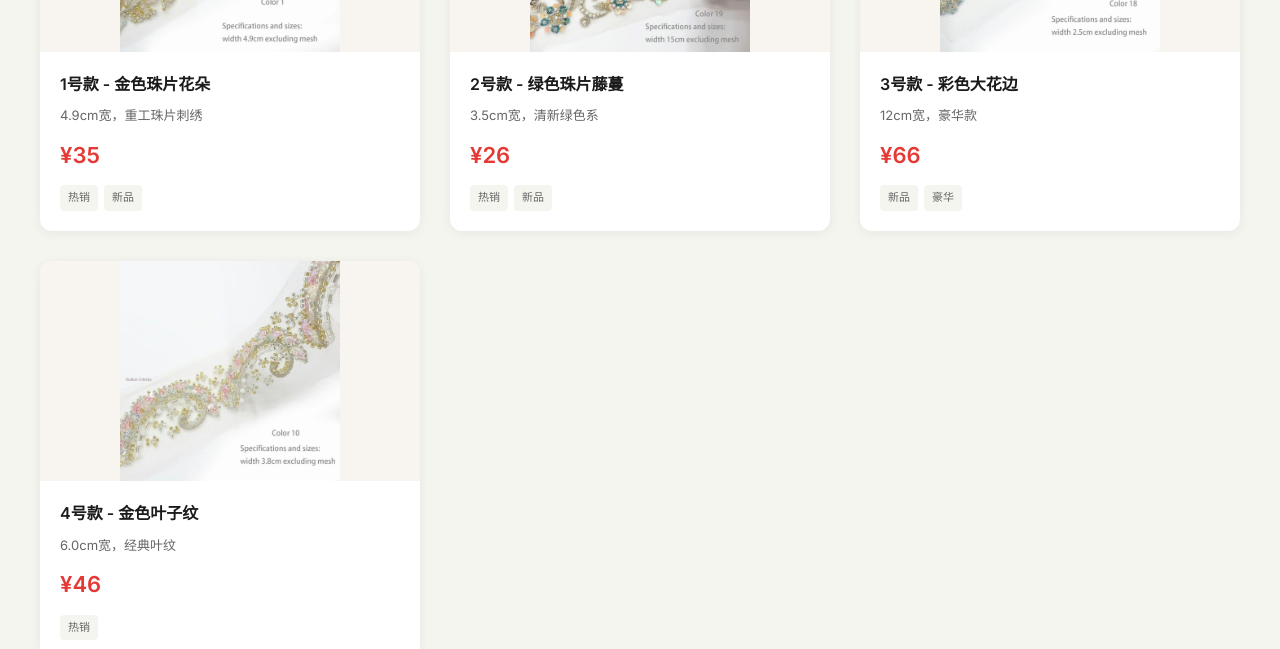
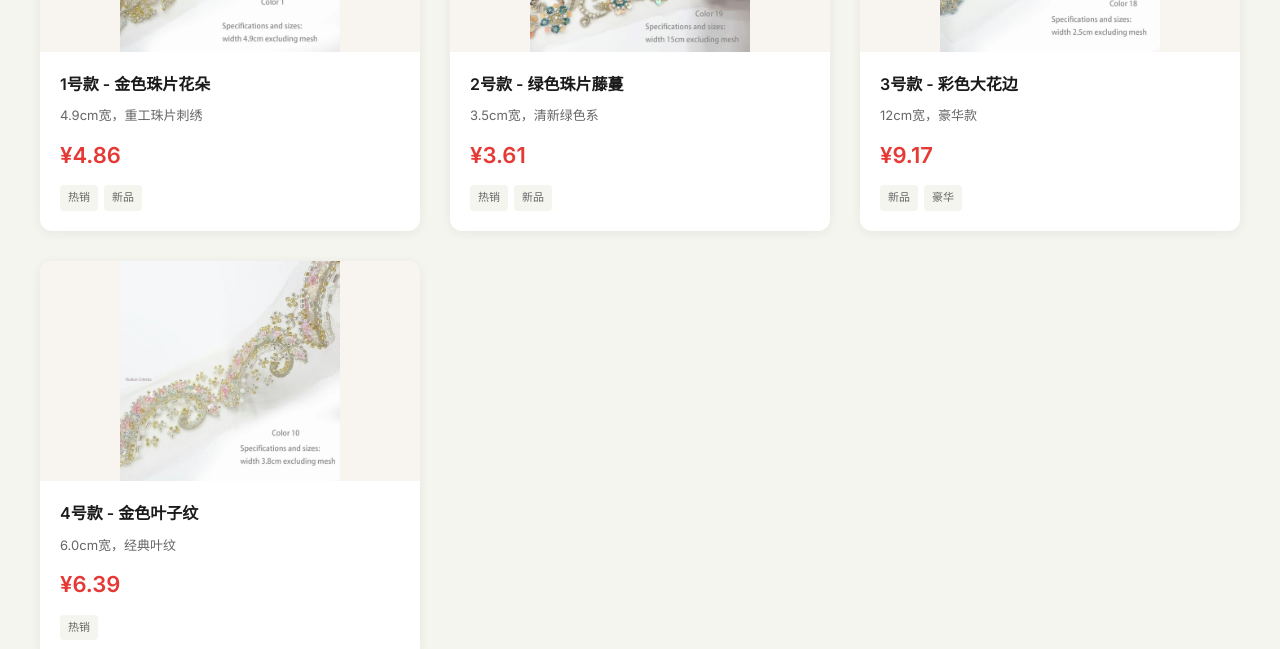
Before and after one commit to HLLL1979/hualunluolan-shop, a website: page index.html in a window 1280 px wide. Shown: the part 880-1529 px from the top of the page. Drawn offline with Linux system fonts and the light colour scheme.

Commit message:
feat: convert prices from RMB to USD (rate 7.2)

```diff
--- a/index.html
+++ b/index.html
@@ -1595,27 +1595,27 @@
     <script>
         // 商品数据
         const products = [
-            { id: 1, name: '1号款 - 金色珠片花朵', nameEn: 'No.1 - Gold Sequin Flowers', desc: '4.9cm宽，重工珠片刺绣', descEn: '4.9cm width, heavy beaded embroidery', price: 35, priceUnit: 'RMB/码', moq: '1码起批', image: 'images/product_1.jpg', tags: ['热销', '新品'], category: 'beaded', link1688: 'https://detail.1688.com/offer/927044631900.html' },
-            { id: 2, name: '2号款 - 绿色珠片藤蔓', nameEn: 'No.2 - Green Sequin Vine', desc: '3.5cm宽，清新绿色系', descEn: '3.5cm width, fresh green', price: 26, priceUnit: 'RMB/码', moq: '1码起批', image: 'images/product_2.jpg', tags: ['热销', '新品'], category: 'beaded', link1688: 'https://detail.1688.com/offer/927044631900.html' },
-            { id: 3, name: '3号款 - 彩色大花边', nameEn: 'No.3 - Colorful Large Lace', desc: '12cm宽，豪华款', descEn: '12cm width, luxury style', price: 66, priceUnit: 'RMB/码', moq: '1码起批', image: 'images/product_3.jpg', tags: ['新品', '豪华'], category: 'beaded', link1688: 'https://detail.1688.com/offer/927044631900.html' },
-            { id: 4, name: '4号款 - 金色叶子纹', nameEn: 'No.4 - Gold Leaf Pattern', desc: '6.0cm宽，经典叶纹', descEn: '6.0cm width, classic leaf', price: 46, priceUnit: 'RMB/码', moq: '1码起批', image: 'images/product_4.jpg', tags: ['热销'], category: 'beaded', link1688: 'https://detail.1688.com/offer/927044631900.html' },
-            { id: 5, name: '5号款 - 粉色花朵', nameEn: 'No.5 - Pink Flowers', desc: '4.0cm宽，浪漫粉色', descEn: '4.0cm width, romantic pink', price: 46, priceUnit: 'RMB/码', moq: '1码起批', image: 'images/product_5.jpg', tags: ['新品'], category: 'beaded', link1688: 'https://detail.1688.com/offer/927044631900.html' },
-            { id: 6, name: '6号款 - 金色小花', nameEn: 'No.6 - Gold Small Flowers', desc: '3.0cm宽，精致小花', descEn: '3.0cm width, delicate flowers', price: 19, priceUnit: 'RMB/码', moq: '1码起批', image: 'images/product_6.jpg', tags: ['热销', '特价'], category: 'beaded', link1688: 'https://detail.1688.com/offer/927044631900.html' },
-            { id: 7, name: '7号款 - 超宽豪华款', nameEn: 'No.7 - Ultra Wide Luxury', desc: '16cm宽，超宽设计', descEn: '16cm width, ultra wide', price: 66, priceUnit: 'RMB/码', moq: '1码起批', image: 'images/product_7.jpg', tags: ['豪华'], category: 'beaded', link1688: 'https://detail.1688.com/offer/927044631900.html' },
-            { id: 8, name: '8号款 - 金绿配色', nameEn: 'No.8 - Gold Green Mix', desc: '9.5cm宽，金绿搭配', descEn: '9.5cm width, gold-green', price: 46, priceUnit: 'RMB/码', moq: '1码起批', image: 'images/product_8.jpg', tags: ['热销'], category: 'beaded', link1688: 'https://detail.1688.com/offer/927044631900.html' },
-            { id: 9, name: '9号款 - 彩色花朵', nameEn: 'No.9 - Colorful Flowers', desc: '4.0cm宽，多彩设计', descEn: '4.0cm width, colorful', price: 46, priceUnit: 'RMB/码', moq: '1码起批', image: 'images/product_9.jpg', tags: ['新品'], category: 'beaded', link1688: 'https://detail.1688.com/offer/927044631900.html' },
-            { id: 10, name: '10号款 - 粉色卷草', nameEn: 'No.10 - Pink Scroll', desc: '3.8cm宽，粉色系', descEn: '3.8cm width, pink', price: 49, priceUnit: 'RMB/码', moq: '1码起批', image: 'images/product_10.jpg', tags: ['热销'], category: 'beaded', link1688: 'https://detail.1688.com/offer/927044631900.html' },
-            { id: 11, name: '11号款 - 孔雀尾纹', nameEn: 'No.11 - Peacock Tail', desc: '3.8cm宽，孔雀尾设计', descEn: '3.8cm width, peacock tail', price: 29, priceUnit: 'RMB/码', moq: '1码起批', image: 'images/product_11.jpg', tags: ['新品', '特色'], category: 'beaded', link1688: 'https://detail.1688.com/offer/927044631900.html' },
-            { id: 12, name: '12号款 - 蓝绿花朵', nameEn: 'No.12 - Blue Green Flowers', desc: '3.9cm宽，蓝绿配色', descEn: '3.9cm width, blue-green', price: 29, priceUnit: 'RMB/码', moq: '1码起批', image: 'images/product_12.jpg', tags: ['热销'], category: 'beaded', link1688: 'https://detail.1688.com/offer/927044631900.html' },
-            { id: 13, name: '13号款 - 精致珠绣', nameEn: 'No.13 - Delicate Beaded Embroidery', desc: '5.0cm宽，精致珠绣工艺', descEn: '5.0cm width, delicate beaded embroidery', price: 49, priceUnit: 'RMB/码', moq: '1码起批', image: 'images/product_13.jpg', tags: ['新品'], category: 'beaded', link1688: 'https://detail.1688.com/offer/927044631900.html' },
-            { id: 14, name: '14号款 - 复古花纹', nameEn: 'No.14 - Vintage Pattern', desc: '7.3cm宽，复古花纹设计', descEn: '7.3cm width, vintage pattern', price: 39, priceUnit: 'RMB/码', moq: '已售罄', image: 'images/product_14.jpg', tags: ['售罄'], category: 'beaded', soldOut: true, link1688: 'https://detail.1688.com/offer/927044631900.html' },
-            { id: 15, name: '15号款 - 彩色藤蔓', nameEn: 'No.15 - Colorful Vine', desc: '3.8cm宽，彩色藤蔓设计', descEn: '3.8cm width, colorful vine', price: 46, priceUnit: 'RMB/码', moq: '1码起批', image: 'images/product_15.jpg', tags: ['现货'], category: 'beaded', link1688: 'https://detail.1688.com/offer/927044631900.html' },
-            { id: 16, name: '16号款 - 精致小花边', nameEn: 'No.16 - Delicate Small Lace', desc: '2.5cm宽，精致小巧', descEn: '2.5cm width, delicate small', price: 26, priceUnit: 'RMB/码', moq: '1码起批', image: 'images/product_16.jpg', tags: ['新品', '特色'], category: 'beaded', link1688: 'https://detail.1688.com/offer/927044631900.html' },
-            { id: 17, name: '17号款 - 亮片珠绣', nameEn: 'No.17 - Sequin Beaded Embroidery', desc: '2.5cm宽，亮片珠绣工艺', descEn: '2.5cm width, sequin beaded', price: 26, priceUnit: 'RMB/码', moq: '1码起批', image: 'images/product_17.jpg', tags: ['热销'], category: 'beaded', link1688: 'https://detail.1688.com/offer/927044631900.html' },
-            { id: 18, name: '18号款 - 立体珠花', nameEn: 'No.18 - 3D Beaded Flowers', desc: '2.5cm宽，立体珠花设计', descEn: '2.5cm width, 3D beaded flowers', price: 29, priceUnit: 'RMB/码', moq: '1码起批', image: 'images/product_18.jpg', tags: ['豪华', '新品'], category: 'beaded', link1688: 'https://detail.1688.com/offer/927044631900.html' },
-            { id: 19, name: '19号款 - 超宽豪华花边', nameEn: 'No.19 - Ultra Wide Luxury Lace', desc: '15.1cm宽，超宽豪华设计', descEn: '15.1cm width, ultra wide luxury', price: 56, priceUnit: 'RMB/码', moq: '1码起批', image: 'images/product_19.jpg', tags: ['豪华'], category: 'beaded', link1688: 'https://detail.1688.com/offer/927044631900.html' },
-            { id: 20, name: '20号款 - 宽幅珠绣', nameEn: 'No.20 - Wide Beaded Embroidery', desc: '7.5cm宽，宽幅珠绣工艺', descEn: '7.5cm width, wide beaded embroidery', price: 35, priceUnit: 'RMB/码', moq: '1码起批', image: 'images/product_20.jpg', tags: ['现货', '热销'], category: 'beaded', link1688: 'https://detail.1688.com/offer/927044631900.html' },
-            { id: 21, name: '华伦罗兰品牌系列', nameEn: 'Valenrolan Brand Collection', desc: '网纱珠绣彩色孔雀尾重工花边', descEn: 'Tulle sequin embroidery peacock tail heavy lace', price: 19, priceUnit: 'RMB起', moq: '1码起批', image: 'images/product_21.jpg', tags: ['品牌', '热销'], category: 'beaded', link1688: 'https://detail.1688.com/offer/927044631900.html' }
+            { id: 1, name: '1号款 - 金色珠片花朵', nameEn: 'No.1 - Gold Sequin Flowers', desc: '4.9cm宽，重工珠片刺绣', descEn: '4.9cm width, heavy beaded embroidery', price: 4.86, priceUnit: 'USD/码', moq: '1码起批', image: 'images/product_1.jpg', tags: ['热销', '新品'], category: 'beaded', link1688: 'https://detail.1688.com/offer/927044631900.html' },
+            { id: 2, name: '2号款 - 绿色珠片藤蔓', nameEn: 'No.2 - Green Sequin Vine', desc: '3.5cm宽，清新绿色系', descEn: '3.5cm width, fresh green', price: 3.61, priceUnit: 'USD/码', moq: '1码起批', image: 'images/product_2.jpg', tags: ['热销', '新品'], category: 'beaded', link1688: 'https://detail.1688.com/offer/927044631900.html' },
+            { id: 3, name: '3号款 - 彩色大花边', nameEn: 'No.3 - Colorful Large Lace', desc: '12cm宽，豪华款', descEn: '12cm width, luxury style', price: 9.17, priceUnit: 'USD/码', moq: '1码起批', image: 'images/product_3.jpg', tags: ['新品', '豪华'], category: 'beaded', link1688: 'https://detail.1688.com/offer/927044631900.html' },
+            { id: 4, name: '4号款 - 金色叶子纹', nameEn: 'No.4 - Gold Leaf Pattern', desc: '6.0cm宽，经典叶纹', descEn: '6.0cm width, classic leaf', price: 6.39, priceUnit: 'USD/码', moq: '1码起批', image: 'images/product_4.jpg', tags: ['热销'], category: 'beaded', link1688: 'https://detail.1688.com/offer/927044631900.html' },
+            { id: 5, name: '5号款 - 粉色花朵', nameEn: 'No.5 - Pink Flowers', desc: '4.0cm宽，浪漫粉色', descEn: '4.0cm width, romantic pink', price: 6.39, priceUnit: 'USD/码', moq: '1码起批', image: 'images/product_5.jpg', tags: ['新品'], category: 'beaded', link1688: 'https://detail.1688.com/offer/927044631900.html' },
+            { id: 6, name: '6号款 - 金色小花', nameEn: 'No.6 - Gold Small Flowers', desc: '3.0cm宽，精致小花', descEn: '3.0cm width, delicate flowers', price: 2.64, priceUnit: 'USD/码', moq: '1码起批', image: 'images/product_6.jpg', tags: ['热销', '特价'], category: 'beaded', link1688: 'https://detail.1688.com/offer/927044631900.html' },
+            { id: 7, name: '7号款 - 超宽豪华款', nameEn: 'No.7 - Ultra Wide Luxury', desc: '16cm宽，超宽设计', descEn: '16cm width, ultra wide', price: 9.17, priceUnit: 'USD/码', moq: '1码起批', image: 'images/product_7.jpg', tags: ['豪华'], category: 'beaded', link1688: 'https://detail.1688.com/offer/927044631900.html' },
+            { id: 8, name: '8号款 - 金绿配色', nameEn: 'No.8 - Gold Green Mix', desc: '9.5cm宽，金绿搭配', descEn: '9.5cm width, gold-green', price: 6.39, priceUnit: 'USD/码', moq: '1码起批', image: 'images/product_8.jpg', tags: ['热销'], category: 'beaded', link1688: 'https://detail.1688.com/offer/927044631900.html' },
+            { id: 9, name: '9号款 - 彩色花朵', nameEn: 'No.9 - Colorful Flowers', desc: '4.0cm宽，多彩设计', descEn: '4.0cm width, colorful', price: 6.39, priceUnit: 'USD/码', moq: '1码起批', image: 'images/product_9.jpg', tags: ['新品'], category: 'beaded', link1688: 'https://detail.1688.com/offer/927044631900.html' },
+            { id: 10, name: '10号款 - 粉色卷草', nameEn: 'No.10 - Pink Scroll', desc: '3.8cm宽，粉色系', descEn: '3.8cm width, pink', price: 6.81, priceUnit: 'USD/码', moq: '1码起批', image: 'images/product_10.jpg', tags: ['热销'], category: 'beaded', link1688: 'https://detail.1688.com/offer/927044631900.html' },
+            { id: 11, name: '11号款 - 孔雀尾纹', nameEn: 'No.11 - Peacock Tail', desc: '3.8cm宽，孔雀尾设计', descEn: '3.8cm width, peacock tail', price: 4.03, priceUnit: 'USD/码', moq: '1码起批', image: 'images/product_11.jpg', tags: ['新品', '特色'], category: 'beaded', link1688: 'https://detail.1688.com/offer/927044631900.html' },
+            { id: 12, name: '12号款 - 蓝绿花朵', nameEn: 'No.12 - Blue Green Flowers', desc: '3.9cm宽，蓝绿配色', descEn: '3.9cm width, blue-green', price: 4.03, priceUnit: 'USD/码', moq: '1码起批', image: 'images/product_12.jpg', tags: ['热销'], category: 'beaded', link1688: 'https://detail.1688.com/offer/927044631900.html' },
+            { id: 13, name: '13号款 - 精致珠绣', nameEn: 'No.13 - Delicate Beaded Embroidery', desc: '5.0cm宽，精致珠绣工艺', descEn: '5.0cm width, delicate beaded embroidery', price: 6.81, priceUnit: 'USD/码', moq: '1码起批', image: 'images/product_13.jpg', tags: ['新品'], category: 'beaded', link1688: 'https://detail.1688.com/offer/927044631900.html' },
+            { id: 14, name: '14号款 - 复古花纹', nameEn: 'No.14 - Vintage Pattern', desc: '7.3cm宽，复古花纹设计', descEn: '7.3cm width, vintage pattern', price: 5.42, priceUnit: 'USD/码', moq: '已售罄', image: 'images/product_14.jpg', tags: ['售罄'], category: 'beaded', soldOut: true, link1688: 'https://detail.1688.com/offer/927044631900.html' },
+            { id: 15, name: '15号款 - 彩色藤蔓', nameEn: 'No.15 - Colorful Vine', desc: '3.8cm宽，彩色藤蔓设计', descEn: '3.8cm width, colorful vine', price: 6.39, priceUnit: 'USD/码', moq: '1码起批', image: 'images/product_15.jpg', tags: ['现货'], category: 'beaded', link1688: 'https://detail.1688.com/offer/927044631900.html' },
+            { id: 16, name: '16号款 - 精致小花边', nameEn: 'No.16 - Delicate Small Lace', desc: '2.5cm宽，精致小巧', descEn: '2.5cm width, delicate small', price: 3.61, priceUnit: 'USD/码', moq: '1码起批', image: 'images/product_16.jpg', tags: ['新品', '特色'], category: 'beaded', link1688: 'https://detail.1688.com/offer/927044631900.html' },
+            { id: 17, name: '17号款 - 亮片珠绣', nameEn: 'No.17 - Sequin Beaded Embroidery', desc: '2.5cm宽，亮片珠绣工艺', descEn: '2.5cm width, sequin beaded', price: 3.61, priceUnit: 'USD/码', moq: '1码起批', image: 'images/product_17.jpg', tags: ['热销'], category: 'beaded', link1688: 'https://detail.1688.com/offer/927044631900.html' },
+            { id: 18, name: '18号款 - 立体珠花', nameEn: 'No.18 - 3D Beaded Flowers', desc: '2.5cm宽，立体珠花设计', descEn: '2.5cm width, 3D beaded flowers', price: 4.03, priceUnit: 'USD/码', moq: '1码起批', image: 'images/product_18.jpg', tags: ['豪华', '新品'], category: 'beaded', link1688: 'https://detail.1688.com/offer/927044631900.html' },
+            { id: 19, name: '19号款 - 超宽豪华花边', nameEn: 'No.19 - Ultra Wide Luxury Lace', desc: '15.1cm宽，超宽豪华设计', descEn: '15.1cm width, ultra wide luxury', price: 7.78, priceUnit: 'USD/码', moq: '1码起批', image: 'images/product_19.jpg', tags: ['豪华'], category: 'beaded', link1688: 'https://detail.1688.com/offer/927044631900.html' },
+            { id: 20, name: '20号款 - 宽幅珠绣', nameEn: 'No.20 - Wide Beaded Embroidery', desc: '7.5cm宽，宽幅珠绣工艺', descEn: '7.5cm width, wide beaded embroidery', price: 4.86, priceUnit: 'USD/码', moq: '1码起批', image: 'images/product_20.jpg', tags: ['现货', '热销'], category: 'beaded', link1688: 'https://detail.1688.com/offer/927044631900.html' },
+            { id: 21, name: '华伦罗兰品牌系列', nameEn: 'Valenrolan Brand Collection', desc: '网纱珠绣彩色孔雀尾重工花边', descEn: 'Tulle sequin embroidery peacock tail heavy lace', price: 2.64, priceUnit: 'USD起', moq: '1码起批', image: 'images/product_21.jpg', tags: ['品牌', '热销'], category: 'beaded', link1688: 'https://detail.1688.com/offer/927044631900.html' }
         ];
 
         // 购物车数据
```
